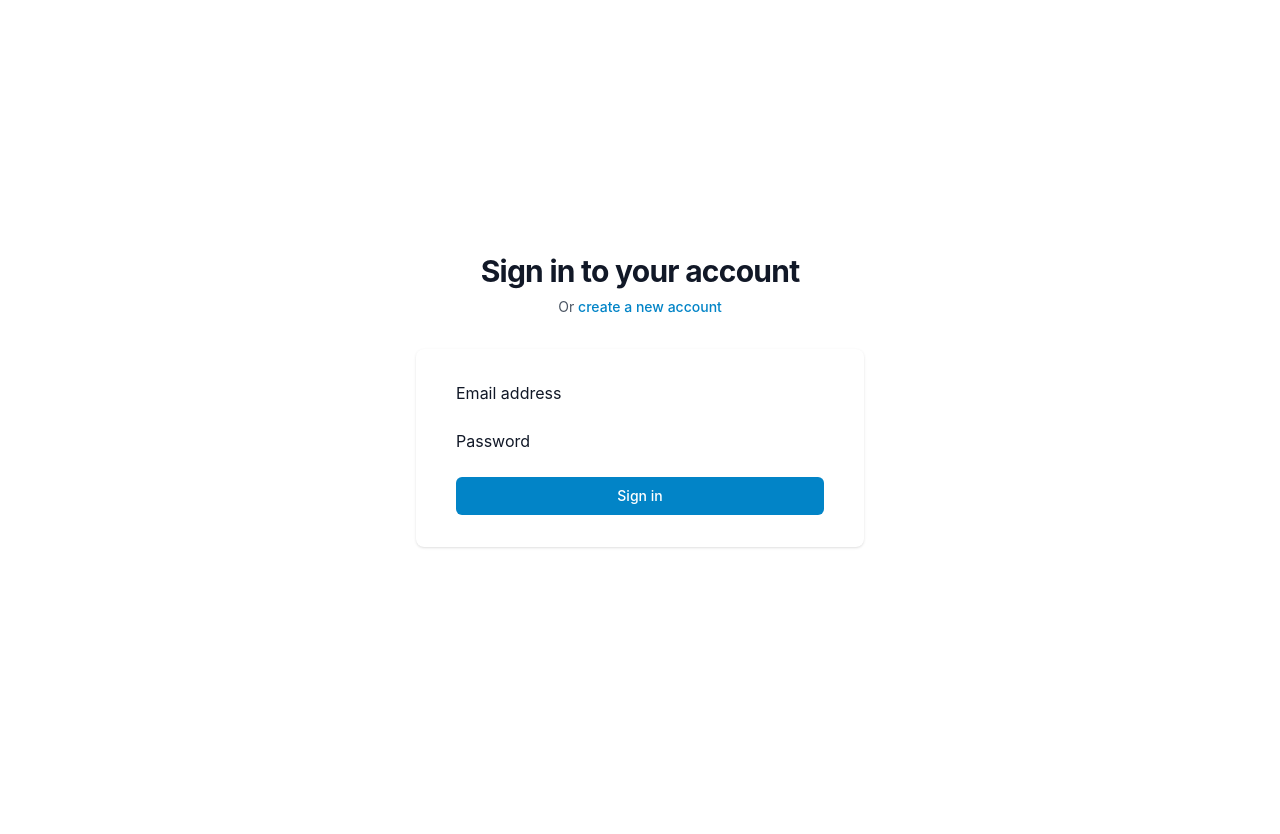
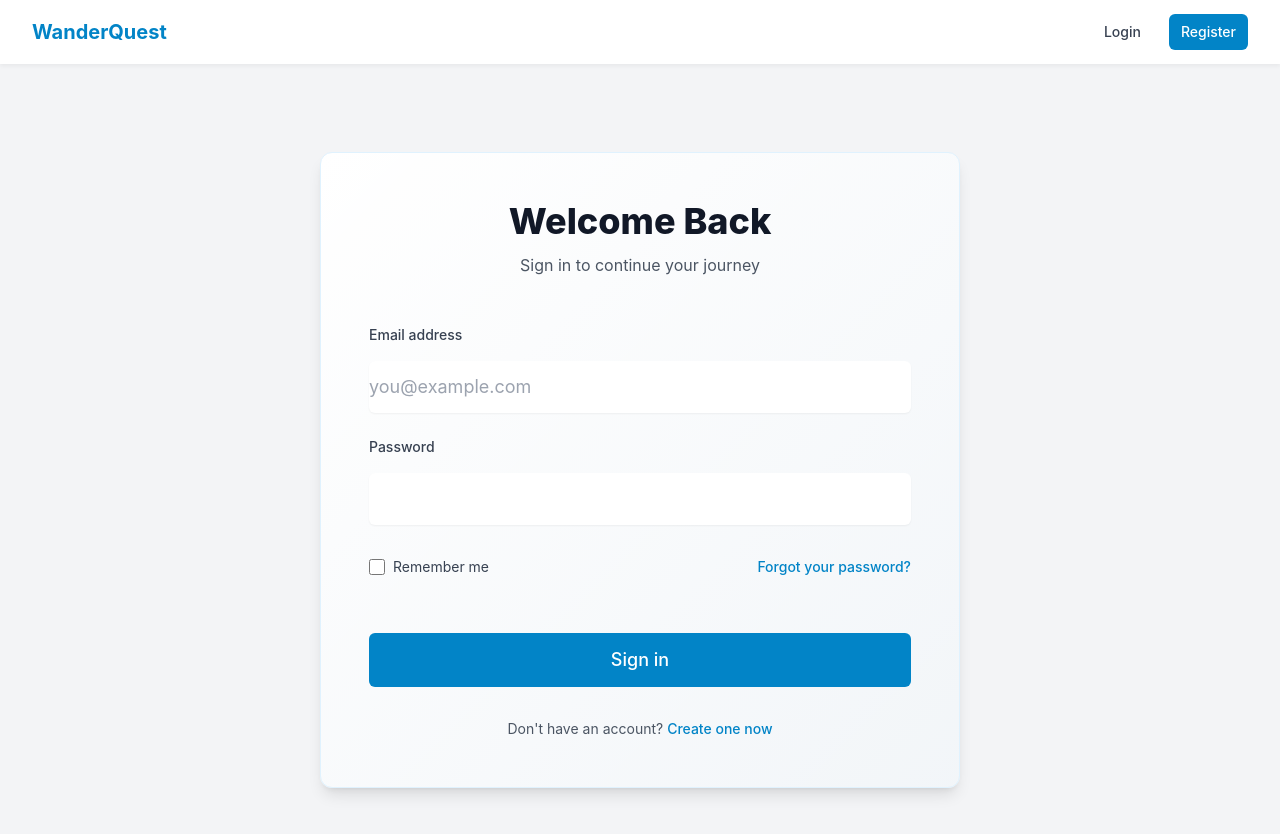
Before and after one commit to OmarDGreat/WanderQuest, a React (Vite) app in the folder client/: page /login in a window 1280 px wide. Shown: the top 834 px of the page. Before the commit the page ends 800 px from the top, so only its background shows below. Built offline with nearby package versions, Linux system fonts and the light colour scheme.

Commit message:
modified form on login and register

```diff
--- a/client/src/pages/auth/Login.jsx
+++ b/client/src/pages/auth/Login.jsx
@@ -2,7 +2,8 @@ import { useState } from "react";
 import { Link, useNavigate } from "react-router-dom";
 import { useAuth } from "../../hooks/useAuth";
 import { validateEmail } from "../../utils/validation.utils";
-import { Button, Input } from "../../components/common";
+import { Button } from "../../components/common";
+import Layout from "../../components/layout/Layout";
 
 export default function Login() {
   const [email, setEmail] = useState("");
@@ -40,56 +41,113 @@ export default function Login() {
   };
 
   return (
-    <div className="flex min-h-full flex-col justify-center py-12 sm:px-6 lg:px-8">
-      <div className="sm:mx-auto sm:w-full sm:max-w-md">
-        <h2 className="text-center text-3xl font-bold tracking-tight text-gray-900">
-          Sign in to your account
+    <Layout>
+      <div className="max-w-2xl mx-auto px-4 py-16">
+        <div className="bg-gradient-to-br from-white to-primary-50/30 border border-primary-100 shadow-lg rounded-xl">
+          <div className="px-8 py-10 sm:p-12">
+            <div className="text-center mb-12">
+              <h2 className="text-4xl font-extrabold text-gray-900">
+                Welcome Back
               </h2>
-        <p className="mt-2 text-center text-sm text-gray-600">
-          Or{" "}
-          <Link
-            to="/register"
-            className="text-primary-600 hover:text-primary-500"
-          >
-            create a new account
-          </Link>
+              <p className="mt-3 text-base text-gray-600">
+                Sign in to continue your journey
               </p>
             </div>
 
-      <div className="mt-8 sm:mx-auto sm:w-full sm:max-w-md">
-        <div className="bg-white py-8 px-4 shadow sm:rounded-lg sm:px-10">
             {errors.form && (
-            <div className="mb-4 text-error-600 text-sm">{errors.form}</div>
+              <div className="mb-8 text-error-600 text-sm rounded-lg bg-error-50 p-5 border border-error-200">
+                {errors.form}
+              </div>
             )}
 
-          <form onSubmit={handleSubmit} className="space-y-6">
-            <Input
-              label="Email address"
+            <form onSubmit={handleSubmit} className="space-y-8">
+              <div className="space-y-6">
+                <div className="space-y-4">
+                  <label className="block text-sm font-medium text-gray-700">
+                    Email address
+                  </label>
+                  <input
                     type="email"
                     value={email}
                     onChange={(e) => setEmail(e.target.value)}
-              error={errors.email}
+                    className="mt-1 block w-full rounded-md border-gray-300 shadow-sm focus:border-primary-500 focus:ring-primary-500 text-lg py-3"
+                    placeholder="you@example.com"
                   />
+                  {errors.email && (
+                    <p className="mt-2 text-sm text-error-600">
+                      {errors.email}
+                    </p>
+                  )}
+                </div>
 
-            <Input
-              label="Password"
+                <div className="space-y-4">
+                  <label className="block text-sm font-medium text-gray-700">
+                    Password
+                  </label>
+                  <input
                     type="password"
                     value={password}
                     onChange={(e) => setPassword(e.target.value)}
-              error={errors.password}
+                    className="mt-1 block w-full rounded-md border-gray-300 shadow-sm focus:border-primary-500 focus:ring-primary-500 text-lg py-3"
                   />
+                  {errors.password && (
+                    <p className="mt-2 text-sm text-error-600">
+                      {errors.password}
+                    </p>
+                  )}
+                </div>
+              </div>
 
+              <div className="flex items-center justify-between">
+                <div className="flex items-center">
+                  <input
+                    id="remember-me"
+                    name="remember-me"
+                    type="checkbox"
+                    className="h-4 w-4 rounded border-gray-300 text-primary-600 focus:ring-primary-500"
+                  />
+                  <label
+                    htmlFor="remember-me"
+                    className="ml-2 block text-sm text-gray-700"
+                  >
+                    Remember me
+                  </label>
+                </div>
+
+                <Link
+                  to="/forgot-password"
+                  className="text-sm font-medium text-primary-600 hover:text-primary-500"
+                >
+                  Forgot your password?
+                </Link>
+              </div>
+
+              <div className="pt-6">
                 <Button
                   type="submit"
                   variant="primary"
-              className="w-full"
+                  className="w-full text-lg py-3"
                   isLoading={isLoading}
                 >
                   Sign in
                 </Button>
+              </div>
             </form>
+
+            <div className="mt-8 text-center">
+              <p className="text-sm text-gray-600">
+                Don't have an account?{" "}
+                <Link
+                  to="/register"
+                  className="font-medium text-primary-600 hover:text-primary-500"
+                >
+                  Create one now
+                </Link>
+              </p>
             </div>
           </div>
         </div>
+      </div>
+    </Layout>
   );
 }
--- a/client/src/pages/auth/Register.jsx
+++ b/client/src/pages/auth/Register.jsx
@@ -2,7 +2,7 @@ import { useState } from "react";
 import { Link, useNavigate } from "react-router-dom";
 import { useAuth } from "../../hooks/useAuth";
 import { validateEmail, validatePassword } from "../../utils/validation.utils";
-import { Button, Input } from "../../components/common";
+import { Button } from "../../components/common";
 import Layout from "../../components/layout/Layout";
 
 export default function Register() {
@@ -53,79 +53,116 @@ export default function Register() {
 
   return (
     <Layout>
-      <div className="flex min-h-full flex-col justify-center py-12 sm:px-6 lg:px-8">
-        <div className="sm:mx-auto sm:w-full sm:max-w-md">
-          <h2 className="text-center text-3xl font-bold tracking-tight text-gray-900">
-            Create your account
-          </h2>
-          <p className="mt-2 text-center text-sm text-gray-600">
-            Already have an account?{" "}
-            <Link
-              to="/login"
-              className="text-primary-600 hover:text-primary-500"
-            >
-              Sign in
-            </Link>
-          </p>
-        </div>
+      <div className="max-w-2xl mx-auto px-4 py-16">
+        <div className="bg-gradient-to-br from-white to-primary-50/30 border border-primary-100 shadow-lg rounded-xl">
+          <div className="px-8 py-10 sm:p-12">
+            <div className="text-center mb-12">
+              <h2 className="text-4xl font-extrabold text-gray-900">
+                Create Account
+              </h2>
+              <p className="mt-3 text-base text-gray-600">
+                Join us to start planning your trips
+              </p>
+            </div>
 
-        <div className="mt-8 sm:mx-auto sm:w-full sm:max-w-md">
-          <div className="bg-white py-8 px-4 shadow sm:rounded-lg sm:px-10">
             {errors.form && (
-              <div className="mb-4 text-error-600 text-sm">{errors.form}</div>
+              <div className="mb-8 text-error-600 text-sm rounded-lg bg-error-50 p-5 border border-error-200">
+                {errors.form}
+              </div>
             )}
 
-            <form onSubmit={handleSubmit} className="space-y-6">
-              <Input
-                label="Email address"
-                type="email"
-                value={email}
-                onChange={(e) => setEmail(e.target.value)}
-                error={errors.email}
-                required
-              />
+            <form onSubmit={handleSubmit} className="space-y-8">
+              <div className="space-y-6">
+                <div className="space-y-4">
+                  <label className="block text-sm font-medium text-gray-700">
+                    Email address
+                  </label>
+                  <input
+                    type="email"
+                    value={email}
+                    onChange={(e) => setEmail(e.target.value)}
+                    className="mt-1 block w-full rounded-md border-gray-300 shadow-sm focus:border-primary-500 focus:ring-primary-500 text-lg py-3"
+                    placeholder="you@example.com"
+                  />
+                  {errors.email && (
+                    <p className="mt-2 text-sm text-error-600">
+                      {errors.email}
+                    </p>
+                  )}
+                </div>
 
-              <Input
-                label="Password"
-                type="password"
-                value={password}
-                onChange={(e) => setPassword(e.target.value)}
-                error={errors.password}
-                required
-              />
+                <div className="space-y-4">
+                  <label className="block text-sm font-medium text-gray-700">
+                    Password
+                  </label>
+                  <input
+                    type="password"
+                    value={password}
+                    onChange={(e) => setPassword(e.target.value)}
+                    className="mt-1 block w-full rounded-md border-gray-300 shadow-sm focus:border-primary-500 focus:ring-primary-500 text-lg py-3"
+                    placeholder="••••••••"
+                  />
+                  {errors.password && (
+                    <p className="mt-2 text-sm text-error-600">
+                      {errors.password}
+                    </p>
+                  )}
+                </div>
 
-              <Input
-                label="Confirm Password"
-                type="password"
-                value={confirmPassword}
-                onChange={(e) => setConfirmPassword(e.target.value)}
-                error={errors.confirmPassword}
-                required
-              />
+                <div className="space-y-4">
+                  <label className="block text-sm font-medium text-gray-700">
+                    Confirm Password
+                  </label>
+                  <input
+                    type="password"
+                    value={confirmPassword}
+                    onChange={(e) => setConfirmPassword(e.target.value)}
+                    className="mt-1 block w-full rounded-md border-gray-300 shadow-sm focus:border-primary-500 focus:ring-primary-500 text-lg py-3"
+                    placeholder="••••••••"
+                  />
+                  {errors.confirmPassword && (
+                    <p className="mt-2 text-sm text-error-600">
+                      {errors.confirmPassword}
+                    </p>
+                  )}
+                </div>
+              </div>
 
-              <Button
-                type="submit"
-                variant="primary"
-                className="w-full"
-                isLoading={isLoading}
-              >
-                Create Account
-              </Button>
+              <div className="pt-6">
+                <Button
+                  type="submit"
+                  variant="primary"
+                  className="w-full text-lg py-3"
+                  isLoading={isLoading}
+                >
+                  Create Account
+                </Button>
+              </div>
             </form>
 
-            <div className="mt-6">
-              <p className="text-center text-sm text-gray-500">
+            <div className="mt-8 space-y-4 text-center text-sm text-gray-600">
+              <p>
+                Already have an account?{" "}
+                <Link
+                  to="/login"
+                  className="font-medium text-primary-600 hover:text-primary-500"
+                >
+                  Sign in
+                </Link>
+              </p>
+
+              <p className="text-xs">
                 By registering, you agree to our{" "}
                 <Link
                   to="/terms"
-                  className="text-primary-600 hover:text-primary-500"
+                  className="font-medium text-primary-600 hover:text-primary-500"
                 >
                   Terms of Service
                 </Link>{" "}
                 and{" "}
                 <Link
                   to="/privacy"
-                  className="text-primary-600 hover:text-primary-500"
+                  className="font-medium text-primary-600 hover:text-primary-500"
                 >
                   Privacy Policy
                 </Link>
```
Lines whose indentation alone changed are shown as unchanged.
